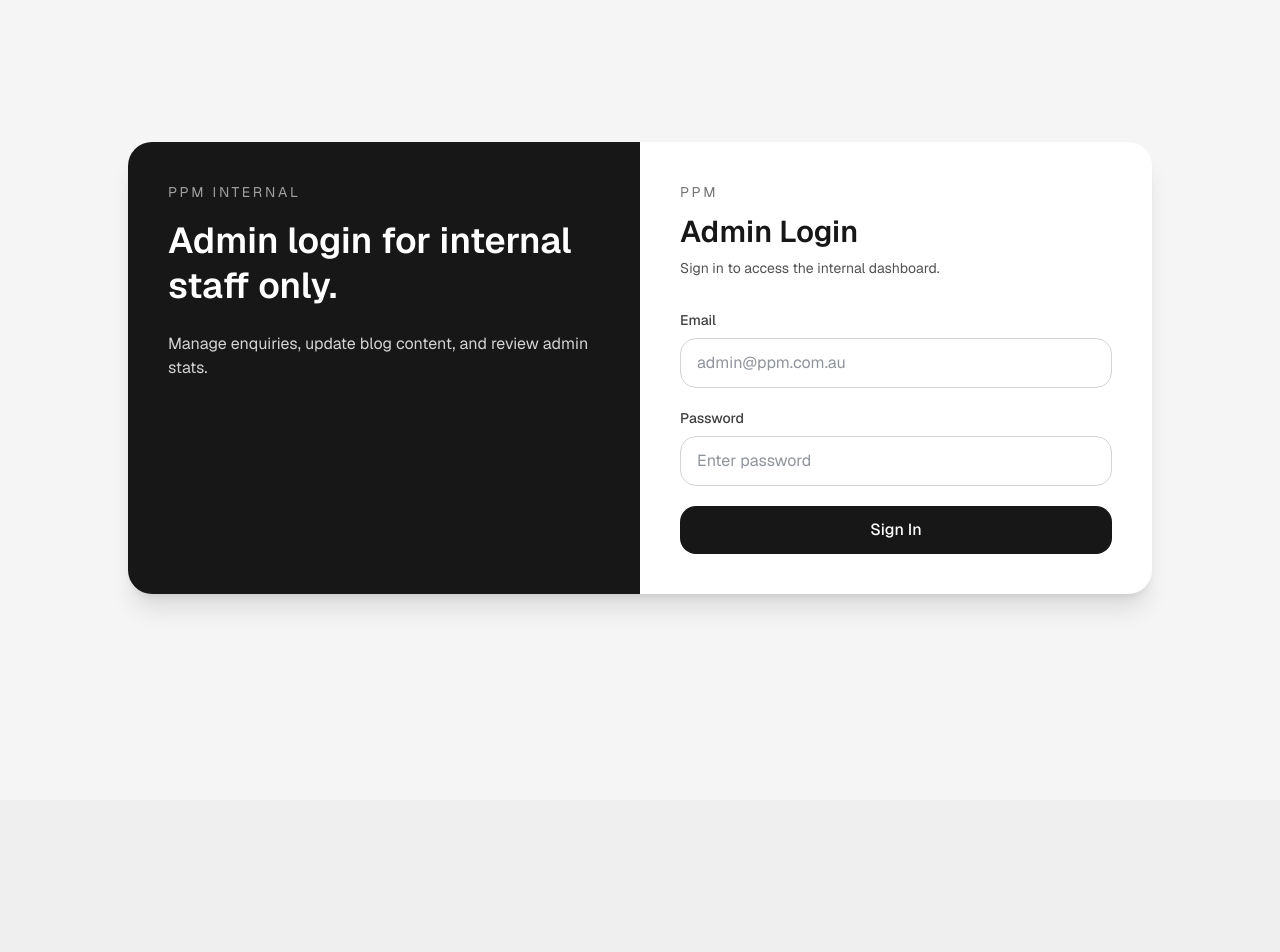
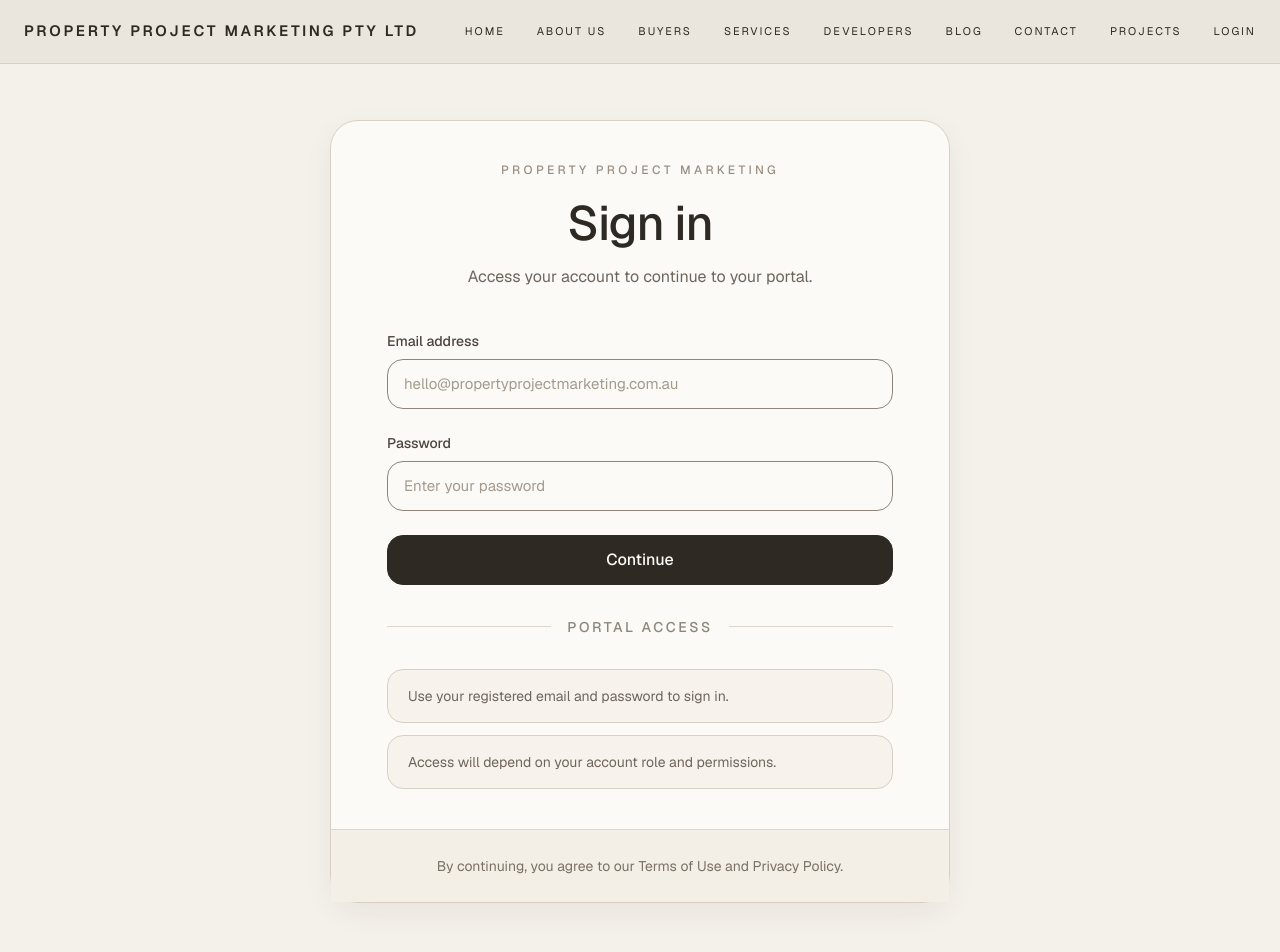
Before and after one commit to nedgerrard-ctrl/Propertied, a Next.js app in the folder ppm/: page /login in a window 1280 px wide. Shown: the top 952 px of the page. Before the commit the page ends 800 px from the top, so only its background shows below. Built offline with nearby package versions, Linux system fonts and the light colour scheme.

Commit message:
Updated login page ui

```diff
--- a/ppm/app/admin/dashboard/logout-button.tsx
+++ b/ppm/app/admin/dashboard/logout-button.tsx
@@ -5,7 +5,7 @@ import { signOut } from "next-auth/react";
 export default function LogoutButton() {
   return (
     <button
-      onClick={() => signOut({ callbackUrl: "/admin/login" })}
+      onClick={() => signOut({ callbackUrl: "/login" })}
       className="rounded-2xl bg-neutral-900 px-4 py-2 text-sm font-medium text-white"
     >
       Log out
--- a/ppm/app/login/page.tsx
+++ b/ppm/app/login/page.tsx
@@ -1,9 +1,10 @@
 "use client";
 
 import { useState } from "react";
-import { signIn } from "next-auth/react";
+import Link from "next/link";
+import { signIn, getSession } from "next-auth/react";
 
-export default function AdminLoginPage() {
+export default function LoginPage() {
   const [email, setEmail] = useState("");
   const [password, setPassword] = useState("");
   const [error, setError] = useState("");
@@ -20,82 +21,157 @@ export default function AdminLoginPage() {
       redirect: false,
     });
 
+    if (!result || result.error) {
       setLoading(false);
-
-    if (!result || result.error) {
       setError("Invalid email or password.");
       return;
     }
 
+    const session = await getSession();
+    const role = session?.user?.role;
+
+    if (role === "admin") {
       window.location.href = "/admin/dashboard";
+      return;
+    }
+
+    if (role === "client") {
+      window.location.href = "/client/dashboard";
+      return;
+    }
+
+    setLoading(false);
+    setError("Your account does not have a valid role.");
   }
 
   return (
-    <main className="min-h-screen bg-neutral-100 px-6 py-12">
-      <div className="mx-auto flex min-h-[80vh] max-w-5xl items-center justify-center">
-        <div className="grid w-full overflow-hidden rounded-3xl bg-white shadow-xl lg:grid-cols-2">
-          <section className="hidden bg-neutral-900 p-10 text-white lg:block">
-            <p className="text-sm uppercase tracking-[0.2em] text-neutral-400">
-              PPM Internal
+    <main className="min-h-screen bg-[#f4f1ea] text-[#2f2923]">
+      <header className="border-b border-[#d8d0c4] bg-[#ebe6dd]">
+        <div className="mx-auto flex max-w-7xl items-center justify-between px-6 py-5">
+          <Link
+            href="/"
+            className="text-[15px] font-semibold uppercase tracking-[0.18em] text-[#2f2923]"
+          >
+            Property Project Marketing Pty Ltd
+          </Link>
+
+          <nav className="hidden items-center gap-8 md:flex">
+            <Link
+              href="/"
+              className="text-[11px] uppercase tracking-[0.18em] text-[#6e655c] transition hover:text-[#2f2923]"
+            >
+              Home
+            </Link>
+            <Link
+              href="/about"
+              className="text-[11px] uppercase tracking-[0.18em] text-[#6e655c] transition hover:text-[#2f2923]"
+            >
+              About Us
+            </Link>
+            <Link
+              href="/buyers"
+              className="text-[11px] uppercase tracking-[0.18em] text-[#6e655c] transition hover:text-[#2f2923]"
+            >
+              Buyers
+            </Link>
+            <Link
+              href="/services"
+              className="text-[11px] uppercase tracking-[0.18em] text-[#6e655c] transition hover:text-[#2f2923]"
+            >
+              Services
+            </Link>
+            <Link
+              href="/developers"
+              className="text-[11px] uppercase tracking-[0.18em] text-[#6e655c] transition hover:text-[#2f2923]"
+            >
+              Developers
+            </Link>
+            <Link
+              href="/blog"
+              className="text-[11px] uppercase tracking-[0.18em] text-[#6e655c] transition hover:text-[#2f2923]"
+            >
+              Blog
+            </Link>
+            <Link
+              href="/contact"
+              className="text-[11px] uppercase tracking-[0.18em] text-[#6e655c] transition hover:text-[#2f2923]"
+            >
+              Contact
+            </Link>
+            <Link
+              href="/projects"
+              className="text-[11px] uppercase tracking-[0.18em] text-[#6e655c] transition hover:text-[#2f2923]"
+            >
+              Projects
+            </Link>
+            <Link
+              href="/login"
+              className="text-[11px] uppercase tracking-[0.18em] text-[#2f2923]"
+            >
+              Login
+            </Link>
+          </nav>
+        </div>
+      </header>
+
+      <section className="flex min-h-[calc(100vh-170px)] items-center justify-center px-6 py-14">
+        <div className="w-full max-w-[620px] rounded-[28px] border border-[#d8d0c4] bg-[#fbfaf7] shadow-[0_10px_30px_rgba(47,41,35,0.06)]">
+          <div className="px-8 pb-10 pt-10 sm:px-14">
+            <div className="mb-10 text-center">
+              <p className="text-[12px] font-medium uppercase tracking-[0.28em] text-[#9a8f83]">
+                Property Project Marketing
               </p>
-            <h1 className="mt-4 text-4xl font-semibold leading-tight">
-              Admin login for internal staff only.
+              <h1 className="mt-5 text-4xl font-medium tracking-tight text-[#2f2923] sm:text-5xl">
+                Sign in
               </h1>
-            <p className="mt-6 max-w-md text-neutral-300">
-              Manage enquiries, update blog content, and review admin stats.
+              <p className="mx-auto mt-4 max-w-md text-sm leading-7 text-[#6e655c] sm:text-base">
+                Access your account to continue to your portal.
               </p>
-          </section>
+            </div>
 
-          <section className="p-8 sm:p-10">
-            <p className="text-sm uppercase tracking-[0.2em] text-neutral-500">
-              PPM
-            </p>
-            <h2 className="mt-3 text-3xl font-semibold text-neutral-900">
-              Admin Login
-            </h2>
-            <p className="mt-2 text-sm text-neutral-600">
-              Sign in to access the internal dashboard.
-            </p>
-
-            <form onSubmit={handleSubmit} className="mt-8 space-y-5">
+            <form onSubmit={handleSubmit} className="space-y-6">
               <div>
                 <label
                   htmlFor="email"
-                  className="mb-2 block text-sm font-medium text-neutral-700"
+                  className="mb-2 block text-sm font-medium text-[#4d453d]"
                 >
-                  Email
+                  Email address
                 </label>
+                <div className="rounded-2xl border border-[#8e857a] bg-[#fbfaf7] px-4 py-3">
                   <input
                     id="email"
                     type="email"
-                  placeholder="admin@ppm.com.au"
+                    placeholder="hello@propertyprojectmarketing.com.au"
                     value={email}
                     onChange={(e) => setEmail(e.target.value)}
-                  className="w-full rounded-2xl border border-neutral-300 px-4 py-3 outline-none focus:border-neutral-900"
+                    className="w-full bg-transparent text-[15px] text-[#2f2923] outline-none placeholder:text-[#a49a8d]"
                     required
                   />
+                </div>
               </div>
 
               <div>
                 <label
                   htmlFor="password"
-                  className="mb-2 block text-sm font-medium text-neutral-700"
+                  className="mb-2 block text-sm font-medium text-[#4d453d]"
                 >
                   Password
                 </label>
+                <div className="rounded-2xl border border-[#8e857a] bg-[#fbfaf7] px-4 py-3">
                   <input
                     id="password"
                     type="password"
-                  placeholder="Enter password"
+                    placeholder="Enter your password"
                     value={password}
                     onChange={(e) => setPassword(e.target.value)}
-                  className="w-full rounded-2xl border border-neutral-300 px-4 py-3 outline-none focus:border-neutral-900"
+                    className="w-full bg-transparent text-[15px] text-[#2f2923] outline-none placeholder:text-[#a49a8d]"
                     required
                   />
                 </div>
+              </div>
 
               {error ? (
-                <div className="rounded-2xl border border-red-200 bg-red-50 px-4 py-3 text-sm text-red-700">
+                <div className="rounded-2xl border border-[#d4b7b0] bg-[#f7e9e6] px-4 py-3 text-sm text-[#8a3d31]">
                   {error}
                 </div>
               ) : null}
@@ -103,14 +179,66 @@ export default function AdminLoginPage() {
               <button
                 type="submit"
                 disabled={loading}
-                className="w-full rounded-2xl bg-neutral-900 px-4 py-3 font-medium text-white transition hover:bg-neutral-800 disabled:opacity-60"
+                className="w-full rounded-2xl border border-[#2f2923] bg-[#2f2923] px-4 py-3 text-base font-medium text-[#fbfaf7] transition hover:bg-[#453d35] hover:border-[#453d35] disabled:cursor-not-allowed disabled:opacity-60"
               >
-                {loading ? "Signing in..." : "Sign In"}
+                {loading ? "Signing in..." : "Continue"}
               </button>
             </form>
-          </section>
+
+            <div className="my-8 flex items-center gap-4">
+              <div className="h-px flex-1 bg-[#ddd5c8]" />
+              <span className="text-sm font-medium uppercase tracking-[0.18em] text-[#8f867a]">
+                Portal access
+              </span>
+              <div className="h-px flex-1 bg-[#ddd5c8]" />
+            </div>
+
+            <div className="space-y-3">
+              <div className="rounded-2xl border border-[#d8d0c4] bg-[#f7f3ec] px-5 py-4 text-sm text-[#6e655c]">
+                Use your registered email and password to sign in.
+              </div>
+              <div className="rounded-2xl border border-[#d8d0c4] bg-[#f7f3ec] px-5 py-4 text-sm text-[#6e655c]">
+                Access will depend on your account role and permissions.
               </div>
             </div>
+          </div>
+
+          <div className="border-t border-[#ddd5c8] bg-[#f3eee6] px-8 py-6 text-center sm:px-14">
+            <p className="text-sm leading-6 text-[#7a7166]">
+              By continuing, you agree to our Terms of Use and Privacy Policy.
+            </p>
+          </div>
+        </div>
+      </section>
+
+      <footer className="border-t border-[#d8d0c4] bg-[#ebe6dd]">
+        <div className="mx-auto flex max-w-7xl flex-col items-center justify-between gap-4 px-6 py-8 text-center md:flex-row md:text-left">
+          <p className="text-sm text-[#7a7166]">
+            © 2026 Property Project Marketing Pty Ltd
+          </p>
+
+          <div className="flex items-center gap-6">
+            <Link
+              href="#"
+              className="text-[12px] uppercase tracking-[0.18em] text-[#7a7166] transition hover:text-[#2f2923]"
+            >
+              Facebook
+            </Link>
+            <Link
+              href="#"
+              className="text-[12px] uppercase tracking-[0.18em] text-[#7a7166] transition hover:text-[#2f2923]"
+            >
+              Twitter
+            </Link>
+            <Link
+              href="#"
+              className="text-[12px] uppercase tracking-[0.18em] text-[#7a7166] transition hover:text-[#2f2923]"
+            >
+              LinkedIn
+            </Link>
+          </div>
+        </div>
+      </footer>
     </main>
   );
 }
--- a/ppm/auth.ts
+++ b/ppm/auth.ts
@@ -36,9 +36,7 @@ export const { handlers, auth, signIn, signOut } = NextAuth({
           return null;
         }
 
-        if (user.role !== "admin") {
-          return null;
-        }
+
 
         const passwordOk = await bcrypt.compare(password, user.passwordHash);
         if (!passwordOk) {
```
Lines whose indentation alone changed are shown as unchanged.
